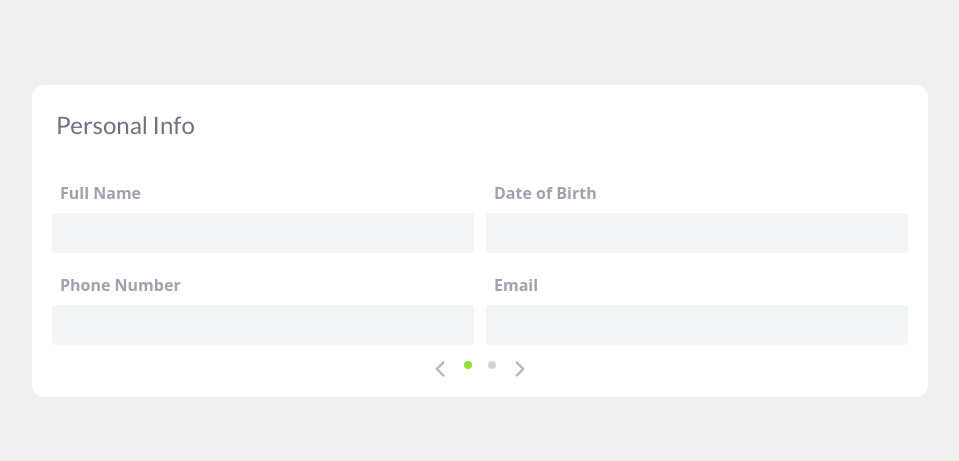
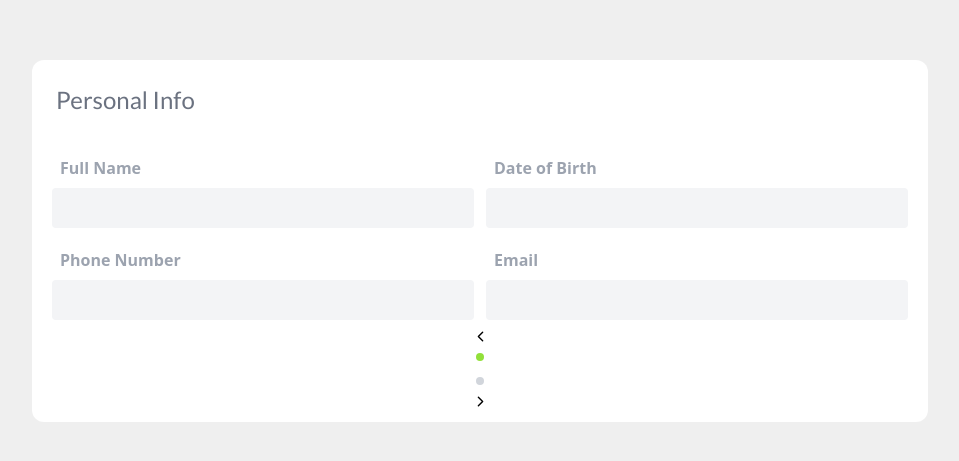
Before and after one commit to ashmah17/Neo_Banking_App, a React (Vite) app: page /Register in a window 1280 px wide. Shown: the part 159-620 px from the top of the page, without its empty margins (160-1119 px from the left). Built offline with nearby package versions, Linux system fonts and the light colour scheme; a web font is replaced by a local one.

Commit message:
Removed svg anfle left and angle right and replace it with lucide icon

```diff
--- a/package.json
+++ b/package.json
@@ -10,6 +10,8 @@
     "preview": "vite preview"
   },
   "dependencies": {
+    "lucide": "^0.473.0",
+    "lucide-react": "^0.473.0",
     "react": "^18.3.1",
     "react-dom": "^18.3.1",
     "react-router-dom": "^7.1.1",
--- a/src/Components/Profile.jsx
+++ b/src/Components/Profile.jsx
@@ -13,11 +13,11 @@ const Profile = () => {
   return (
     <div className='flex flex-col justify-center w-full'>
       <BackButton/>
-      <div className='h-[15rem] relative  w-full flex flex-col justify-center items-center m-3'>
+      <div className='h-[15rem] relative flex flex-col justify-center items-center m-3'>
         <h1 className='p-1 m-2 text-center text-2xl font-primaryBold text-gray-600'>Profile</h1>
-        <div className=' flex justify-center'>
+        <div className=' flex justify-center relative'>
           <img src={aysha} className='w-[10rem] h-[10rem] rounded-full border border-white border-[.4rem] shadow-xl ' />
-          <img src={edit} className='w-[2rem] bg-white rounded-xl absolute right-[10rem] p-1 bottom-7 cursor-pointer'/>
+          <img src={edit} className='w-[2rem] bg-white rounded-xl absolute right-[1rem] p-1 bottom-0 cursor-pointer'/>
         </div>
       </div>
       <div className="rounded bg-white p-4 m-5 rounded-xl shadow">
--- a/src/Components/Register.jsx
+++ b/src/Components/Register.jsx
@@ -1,6 +1,5 @@
 import React, { useState } from 'react';
-import angleLeftIcon from '../Assets/angle-left.svg';
-import angleRight from '../Assets/angle-right.svg';
+import { ChevronLeft, ChevronRight } from 'lucide-react';
 import {Link} from "react-router-dom"
 
 
@@ -66,12 +65,18 @@ const Register = () => {
         </div>
 
           <div className='flex-col flex justify-center items-center'>
-            <div className='flex'>
-              <img src={angleLeftIcon} className='w-[2rem] cursor-pointer' onClick={handleBack} />
+             <button onClick={handleBack} >
+                <ChevronLeft size={17} />
+              </button>
                 <span className={`${Next? ' bg-gray-300 ':'greenB'} w-[.5rem] h-[.5rem] rounded-full  m-2  ${Back ? '': ''}`}></span>
                 <span className={`${Next ? ' greenB ':'bg-gray-300'} w-[.5rem] h-[.5rem]  rounded-full  m-2 `}></span>
-              <img src={angleRight} className='w-[2rem] cursor-pointer' onClick={handleNext}/>
-          </div>
+                <button onClick={handleNext} >
+                <ChevronRight size={17} />
+              </button>
+
+
+
+
           </div>
       </div>
     </div>
```
Also changed, not shown: 1 other file (tests, documents, lock files or other folders).
